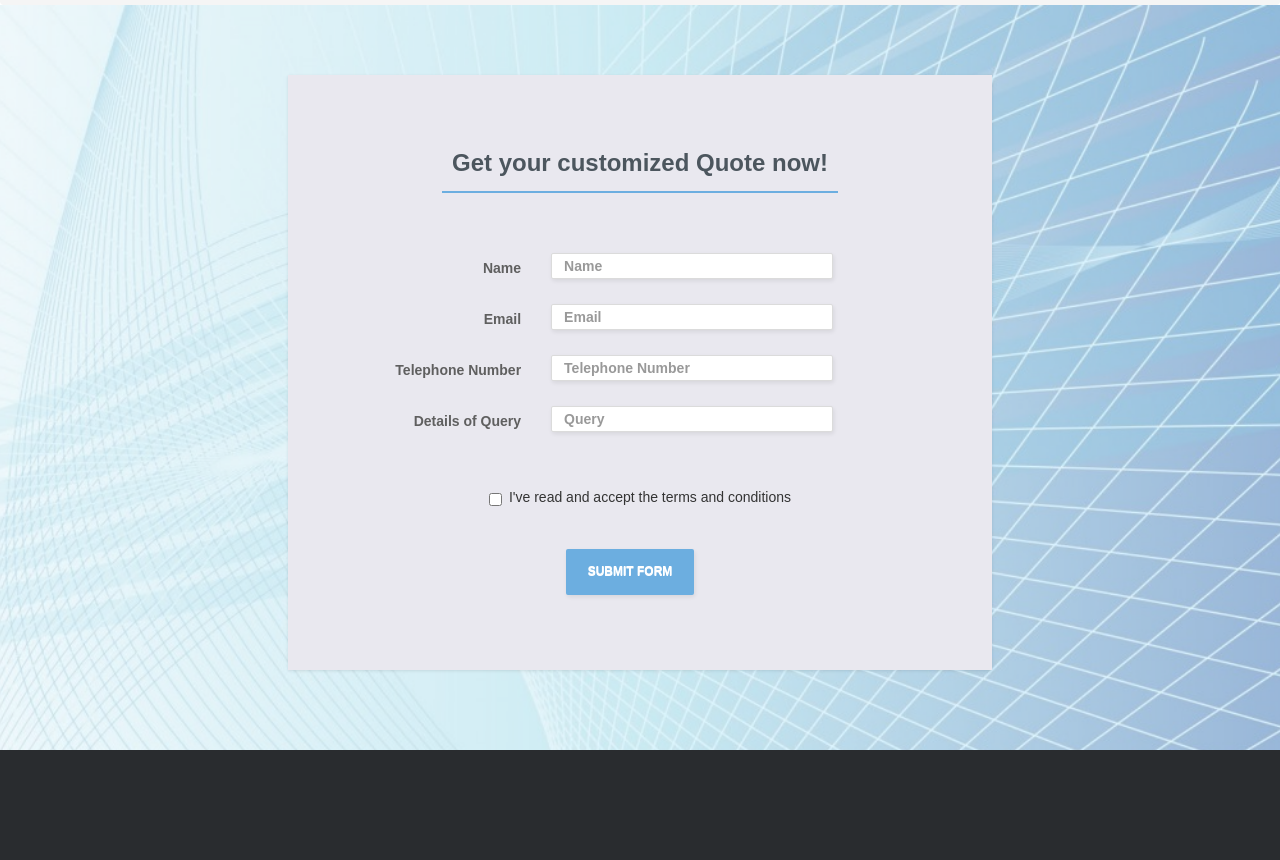
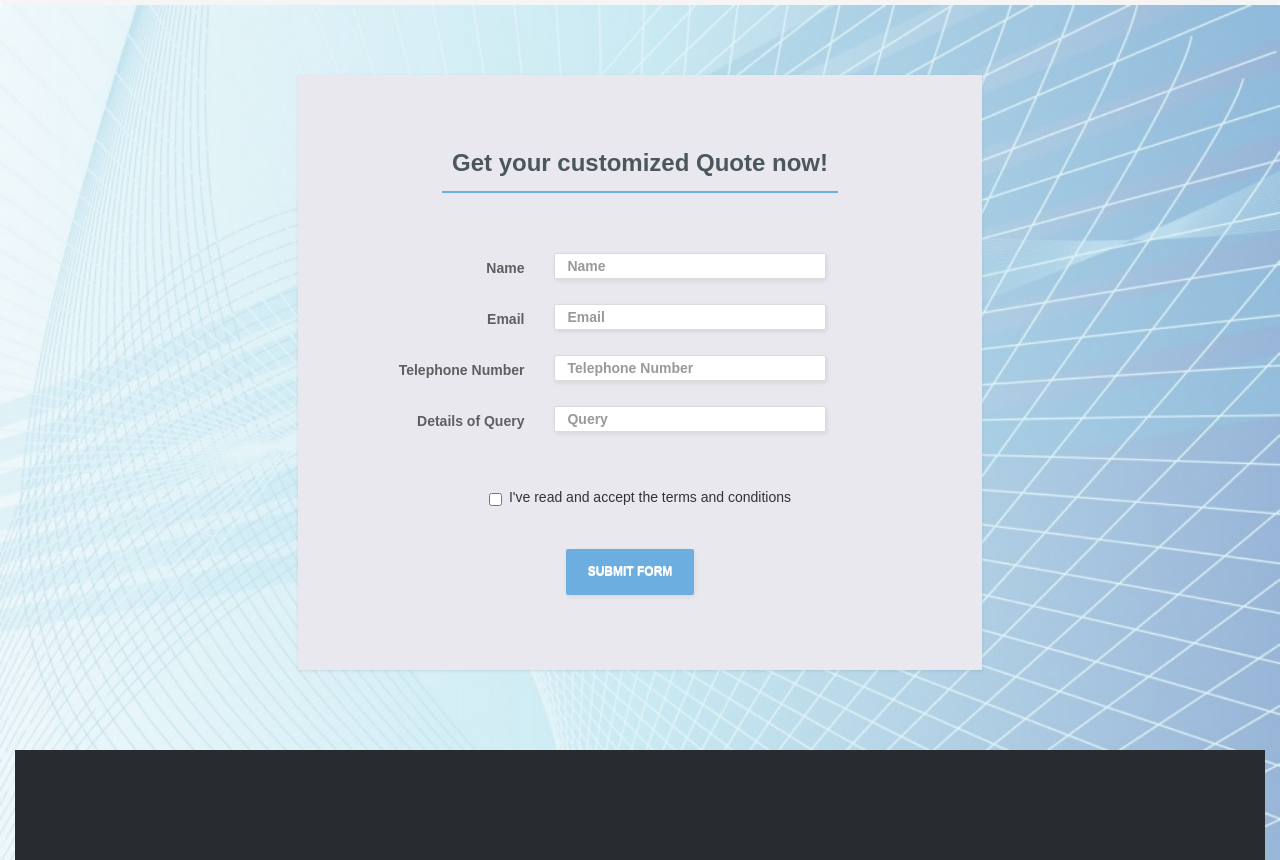
Before and after one commit to ashvinappi/elderlyhomecare.github.io, a plain HTML site: page contact.html in a window 1280 px wide. Shown: the part 91-951 px from the top of the page. Drawn offline with nearby package versions, Linux system fonts and the light colour scheme.

Commit message:
version2

```diff
--- a/assets/css/user.css
+++ b/assets/css/user.css
@@ -353,3 +353,30 @@ p.animated.bounceInRight{
   position:relative;
   top:-100px;
 }
+
+.row{
+  margin:0 auto;
+  width:1360px;
+}
+
+div.row.register-form{
+  margin-left:0;
+  margin-right:0;
+  width:inherit;
+}
+
+footer{
+  background-color:#292c2f;
+  box-shadow:0 1px 1px 0 rgba(0, 0, 0, 0.12);
+  box-sizing:border-box;
+  width:100%;
+  text-align:left;
+  font:bold 16px sans-serif;
+  padding:55px 50px;
+  bottom:0;
+  color:#fff;
+}
+
+footer{
+  width:inherit;
+}
```
Also changed, not shown: services.html (+1 -1 lines).
